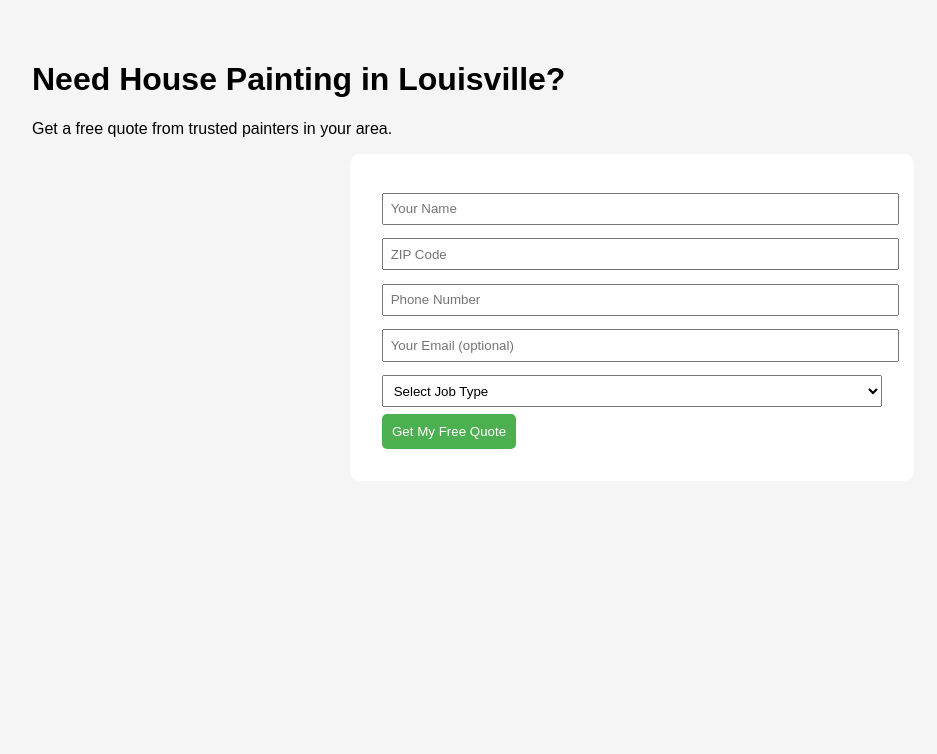
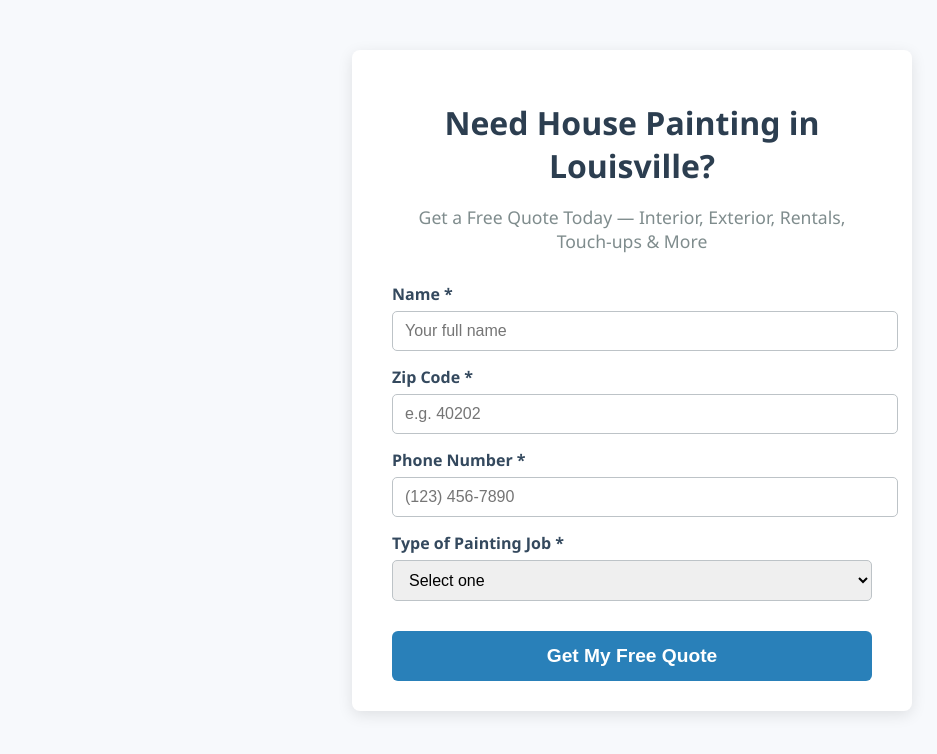
Before and after one commit to 4hzzz/PaintingLeaSite, a plain HTML site: page index.html in a window 1280 px wide. Shown: the whole page, without its empty margins (8-945 px from the left). Drawn offline with Linux system fonts and the light colour scheme.

Commit message:
Update index.html

```diff
--- a/index.html
+++ b/index.html
@@ -1,31 +1,145 @@
 <!DOCTYPE html>
-<html>
+<html lang="en">
 <head>
-<title>Louisville Paint Quotes</title>
+<meta charset="UTF-8" />
+<meta name="viewport" content="width=device-width, initial-scale=1" />
+<title>Louisville Painting Quotes</title>
 <style>
-body { font-family: sans-serif; padding: 2em; background: #f5f5f5; }
-form { background: white; padding: 2em; border-radius: 10px; max-width: 500px; margin: auto; }
-input, select { width: 100%; margin: 0.5em 0; padding: 0.5em; }
-button { background: #4CAF50; color: white; padding: 0.75em; border: none; border-radius: 5px; cursor: pointer; }
+body {
+font-family: 'Segoe UI', Tahoma, Geneva, Verdana, sans-serif;
+background: #f7f9fc;
+margin: 0;
+padding: 0;
+color: #333;
+}
+.container {
+max-width: 480px;
+margin: 50px auto;
+background: white;
+border-radius: 8px;
+box-shadow: 0 4px 15px rgba(0,0,0,0.1);
+padding: 30px 40px;
+}
+h1 {
+text-align: center;
+color: #2c3e50;
+margin-bottom: 10px;
+}
+p.subtitle {
+text-align: center;
+color: #7f8c8d;
+margin-bottom: 30px;
+font-size: 1.1rem;
+}
+label {
+display: block;
+margin-top: 15px;
+font-weight: 600;
+color: #34495e;
+}
+input[type="text"],
+input[type="tel"],
+select {
+width: 100%;
+padding: 10px 12px;
+margin-top: 6px;
+border: 1.5px solid #bdc3c7;
+border-radius: 5px;
+font-size: 1rem;
+transition: border-color 0.3s ease;
+}
+input[type="text"]:focus,
+input[type="tel"]:focus,
+select:focus {
+outline: none;
+border-color: #2980b9;
+box-shadow: 0 0 6px #2980b9aa;
+}
+button {
+margin-top: 30px;
+width: 100%;
+padding: 14px 0;
+background: #2980b9;
+color: white;
+font-size: 1.2rem;
+font-weight: 700;
+border: none;
+border-radius: 6px;
+cursor: pointer;
+transition: background-color 0.3s ease;
+}
+button:hover {
+background: #1c5980;
+}
+.thank-you-message {
+text-align: center;
+font-size: 1.2rem;
+color: #27ae60;
+margin-top: 20px;
+display: none;
+}
 </style>
 </head>
 <body>
+<div class="container">
 <h1>Need House Painting in Louisville?</h1>
-<p>Get a free quote from trusted painters in your area.</p>
-<form method="POST" action="/submit">
-<input name="name" placeholder="Your Name" required>
-<input name="zip" placeholder="ZIP Code" required>
-<input name="phone" placeholder="Phone Number" required>
-<input name="email" placeholder="Your Email (optional)">
-<select name="job" required>
-<option value="">Select Job Type</option>
-<option>Interior</option>
-<option>Exterior</option>
-<option>Whole Home</option>
-<option>Touch-up</option>
-<option>Other</option>
+<p class="subtitle">Get a Free Quote Today — Interior, Exterior, Rentals, Touch-ups & More</p>
+
+<form id="quoteForm" action="https://formspree.io/f/mgebpljo" method="POST">
+<label for="name">Name *</label>
+<input type="text" id="name" name="name" required placeholder="Your full name" />
+
+<label for="zip">Zip Code *</label>
+<input type="text" id="zip" name="zip" required placeholder="e.g. 40202" pattern="\d{5}" title="Five digit zip code" />
+
+<label for="phone">Phone Number *</label>
+<input type="tel" id="phone" name="phone" required placeholder="(123) 456-7890" pattern="[\d\s\-\+\(\)]{7,15}" title="Valid phone number" />
+
+<label for="jobType">Type of Painting Job *</label>
+<select id="jobType" name="jobType" required>
+<option value="" disabled selected>Select one</option>
+<option value="Interior">Interior</option>
+<option value="Exterior">Exterior</option>
+<option value="Whole Home">Whole Home</option>
+<option value="Just a Room">Just a Room</option>
+<option value="Other">Other</option>
 </select>
+
 <button type="submit">Get My Free Quote</button>
 </form>
+
+<div class="thank-you-message" id="thankYouMessage">
+Thank you! A painter will contact you shortly.
+</div>
+</div>
+
+<script>
+// Show thank-you message on successful form submission (Formspree returns 200)
+const form = document.getElementById('quoteForm');
+const thankYou = document.getElementById('thankYouMessage');
+
+form.addEventListener('submit', function (e) {
+e.preventDefault();
+
+const formData = new FormData(form);
+
+fetch(form.action, {
+method: form.method,
+body: formData,
+headers: {
+'Accept': 'application/json'
+},
+}).then(response => {
+if (response.ok) {
+form.style.display = 'none';
+thankYou.style.display = 'block';
+} else {
+alert('Oops! There was a problem submitting your form.');
+}
+}).catch(() => {
+alert('Oops! There was a problem submitting your form.');
+});
+});
+</script>
 </body>
 </html>
```
